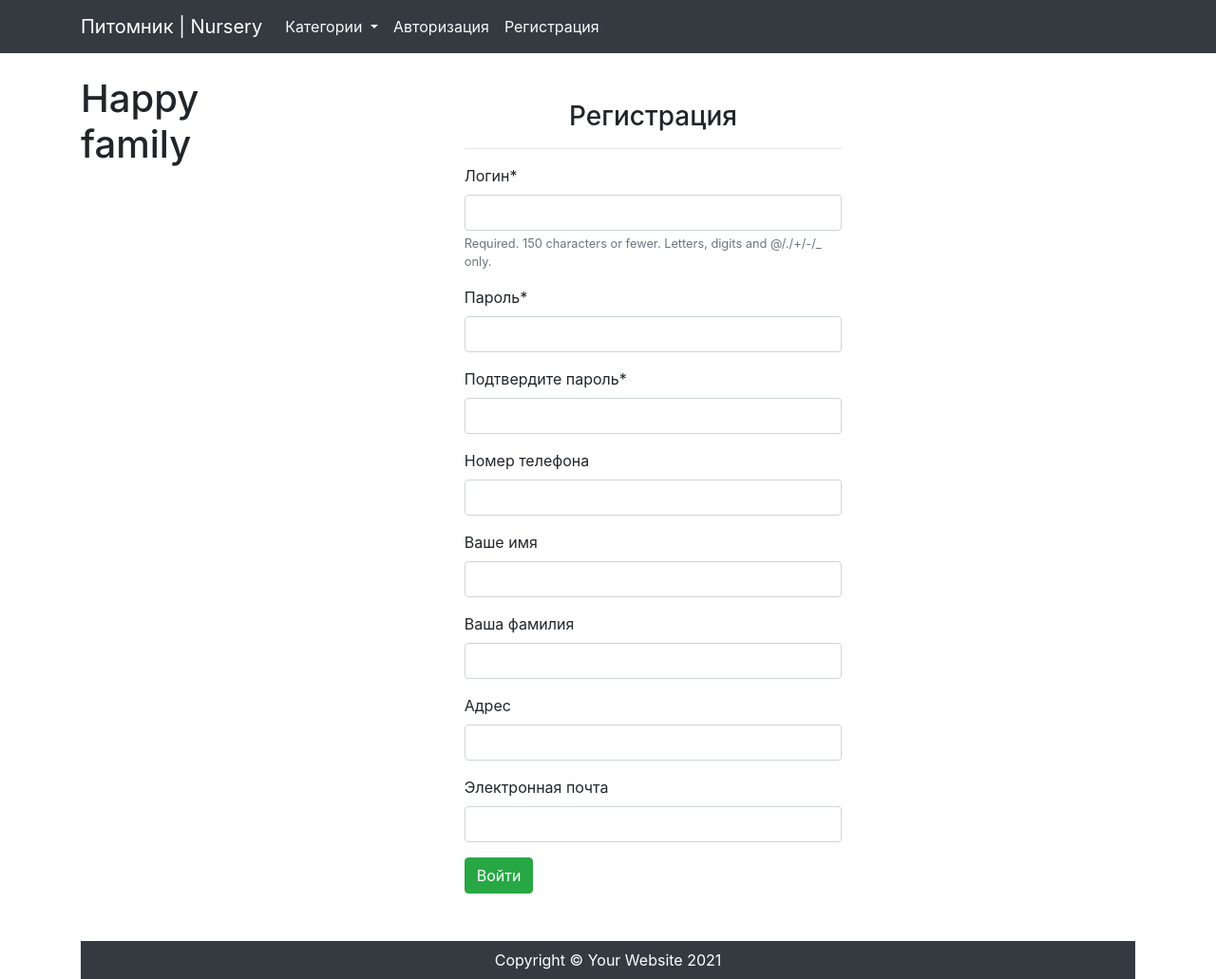
After one commit to AnnTka/project_shop, a Django app: page /registration/ in a window 1280 px wide. The commit adds this page. Shown: the whole page at 95% size. Run offline with Django 3.2, Linux system fonts and the light colour scheme; data comes from the database, SQL or seed files in the repository; both versions use the stored data as it was after the commit; some libraries are stand-ins or nearby versions.

Commit message:
add logout n registration, return RegistrationForm (-_-)

```diff
--- a/shop/mainapp/forms.py
+++ b/shop/mainapp/forms.py
@@ -1,5 +1,48 @@
 from django import forms
 from django.contrib.auth.models import User
+
+
+class RegistrationForm(forms.ModelForm):
+
+    confirm_password = forms.CharField(widget=forms.PasswordInput)
+    password = forms.CharField(widget=forms.PasswordInput)
+    phone = forms.CharField(required=False)
+    address = forms.CharField(required=False)
+    email = forms.CharField(required=False)
+
+    def __init__(self, *args, **kwargs):
+        super().__init__(*args, **kwargs)
+        self.fields['username'].label = 'Логин'
+        self.fields['password'].label = 'Пароль'
+        self.fields['confirm_password'].label = 'Подтвердите пароль'
+        self.fields['phone'].label = 'Номер телефона'
+        self.fields['first_name'].label = 'Ваше имя'
+        self.fields['last_name'].label = 'Ваша фамилия'
+        self.fields['address'].label = 'Адрес'
+        self.fields['email'].label = 'Электронная почта'
+
+    def clean_email(self):
+        email = self.cleaned_data['email']
+        if User.objects.filter(email=email).exists():
+            raise forms.ValidationError(f'Данный почтовый адрес уже зарегистрирован в системе')
+        return email
+
+    def clean_username(self):
+        username = self.cleaned_data['username']
+        if User.objects.filter(username=username).exists():
+            raise forms.ValidationError(f'Имя {username} уже занято')
+        return username
+
+    def clean(self):
+        password = self.cleaned_data['password']
+        confirm_password = self.cleaned_data['confirm_password']
+        if password != confirm_password:
+            raise forms.ValidationError(f'Пароли не совпадают')
+        return self.cleaned_data
+
+    class Meta:
+        model = User
+        fields = ['username', 'password', 'confirm_password', 'phone', 'first_name', 'last_name', 'address', 'email']
 
 
 class LoginForm(forms.ModelForm):
--- a/shop/mainapp/templates/base.html
+++ b/shop/mainapp/templates/base.html
@@ -51,13 +51,13 @@
                         <a class="nav-link text-light" href="{% url 'login' %}">Авторизация</a>
                     </li>
                     <li>
-                        <a class="nav-link text-light" href="#">Регистрация</a>
+                        <a class="nav-link text-light" href="{% url 'registration' %}">Регистрация</a>
                     </li>
                 {% endif %}
                 <li class="nav-item">
                     {% if request.user.is_authenticated %}<span class="navbar text text-light">Здравствуйте, <span class="badge badge-danger">
-                    <a style="text-decoration: none; font-size:14px; color:white" href="#">{{ request.user.username }}</a>{% endif %}
-                    </span></span>
+                    <a style="text-decoration: none; font-size:14px; color:white" href="#">{{ request.user.username }}</a>
+                    </span></span> | <a href="{% url 'logout' %}">Выйти</a>{% endif %}
                 </li>
                 <ul class="navbar-nav ml-auto">
                     <li class="nav-item active"></ul>
--- /dev/null
+++ b/shop/mainapp/templates/registration.html
@@ -0,0 +1,16 @@
+{% extends 'base.html' %}
+{% load crispy_forms_tags %}
+{% block content %}
+<div class="row" style="margin-bottom: 50px; margin-top: 50px">
+    <div class="col-md-6 offset-md-3">
+        <h3 class="text-center">Регистрация</h3>
+        <hr>
+        <form action="" method="POST">
+            {% csrf_token %}
+            {{ form|crispy }}
+            <input type="submit" class="btn btn-success" value="Войти">
+        </form>
+    </div>
+</div>
+
+{% endblock %}
--- a/shop/mainapp/urls.py
+++ b/shop/mainapp/urls.py
@@ -1,10 +1,13 @@
 from django.urls import path
-from .views import BaseView, DogDetailView, CategoryDetailView, LoginView
+from .views import BaseView, DogDetailView, CategoryDetailView, LoginView, RegistrationView
+from django.contrib.auth.views import LogoutView
 
 urlpatterns = [
     path('', BaseView.as_view(), name='base'),
     path('dogs/<str:slug>/', DogDetailView.as_view(), name='dog_detail'),
     # http://127.0.0.1:8000/dogs/our/Adel/ - result: Адель
     path('category/<str:slug>/', CategoryDetailView.as_view(), name='category_detail'),
-    path('login/', LoginView.as_view(), name='login')
+    path('login/', LoginView.as_view(), name='login'),
+    path('logout/', LogoutView.as_view(next_page="/"), name='logout'),
+    path('registration/', RegistrationView.as_view(), name='registration')
 ]
--- a/shop/mainapp/views.py
+++ b/shop/mainapp/views.py
@@ -2,7 +2,7 @@
 from django.shortcuts import render
 from django.views.generic import DetailView, View
 from .models import Category, Dog, CartDog, Cart, Customer
-from .forms import LoginForm
+from .forms import LoginForm, RegistrationForm
 from django.contrib.auth import authenticate, login
 
 
@@ -61,4 +61,36 @@
             if user:
                 login(request, user)
                 return HttpResponseRedirect('/')
-        return render(request, 'login.html', {'form': form})
+        context = {'form': form}
+        return render(request, 'login.html', context)
+
+
+class RegistrationView(View):
+
+    def get(self, request, *args, **kwargs):
+        form = RegistrationForm(request.POST or None)
+        categories = Category.objects.all()
+        context = {'form': form, 'categories': categories}
+        return render(request, 'registration.html', context)
+
+    def post(self, request, *args, **kwargs):
+        form = RegistrationForm(request.POST or None)
+        if form.is_valid():
+            new_user = form.save(commit=False)
+            new_user.username = form.cleaned_data['username']
+            new_user.email = form.cleaned_data['email']
+            new_user.first_name = form.cleaned_data['first_name']
+            new_user.last_name = form.cleaned_data['last_name']
+            new_user.save()
+            new_user.set_password(form.cleaned_data['password'])
+            new_user.save()
+            Customer.objects.create(
+                user=new_user,
+                phone=form.cleaned_data['phone'],
+                address=form.cleaned_data['address'],
+            )
+            user = authenticate(username=form.cleaned_data['username'], password=form.cleaned_data['password'])
+            login(request, user)
+            return HttpResponseRedirect('/')
+        context = {'form': form}
+        return render(request, 'registration.html', context)
```
Also changed, not shown: shop/db.sqlite3.
